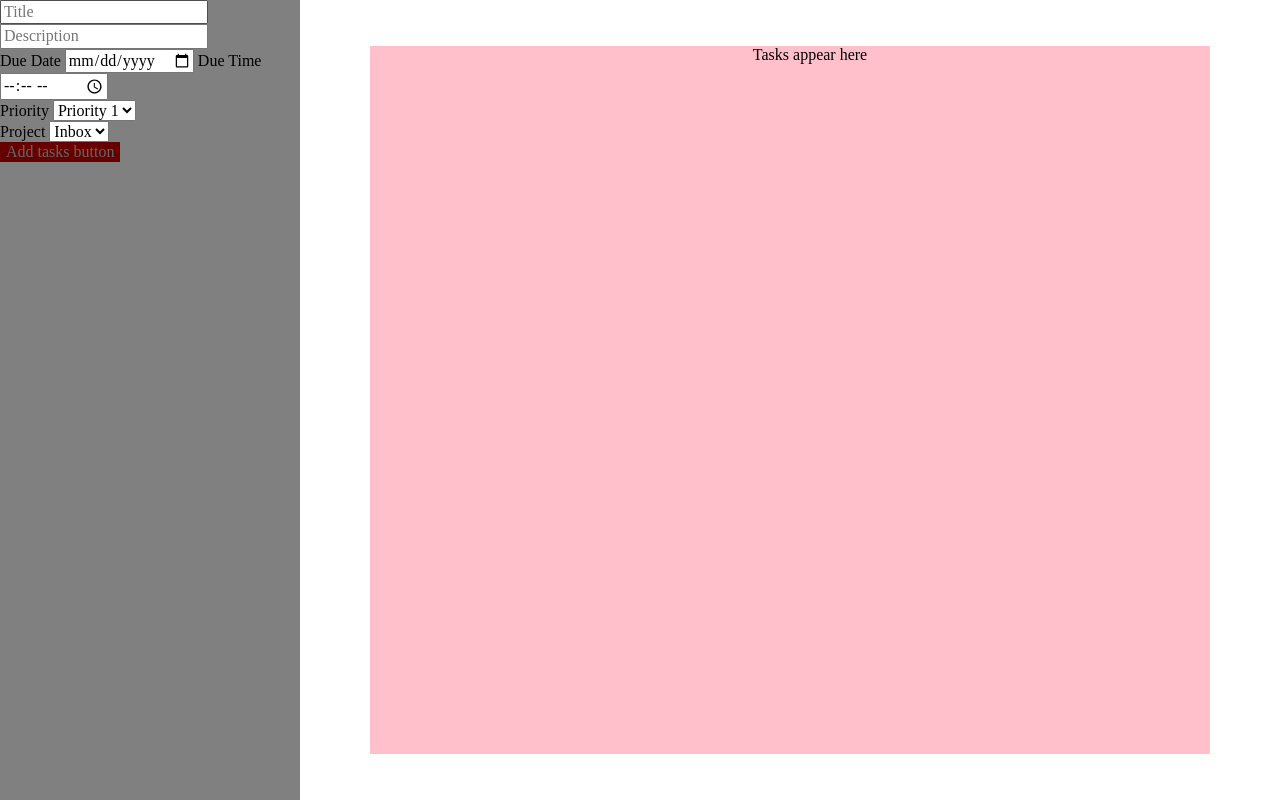
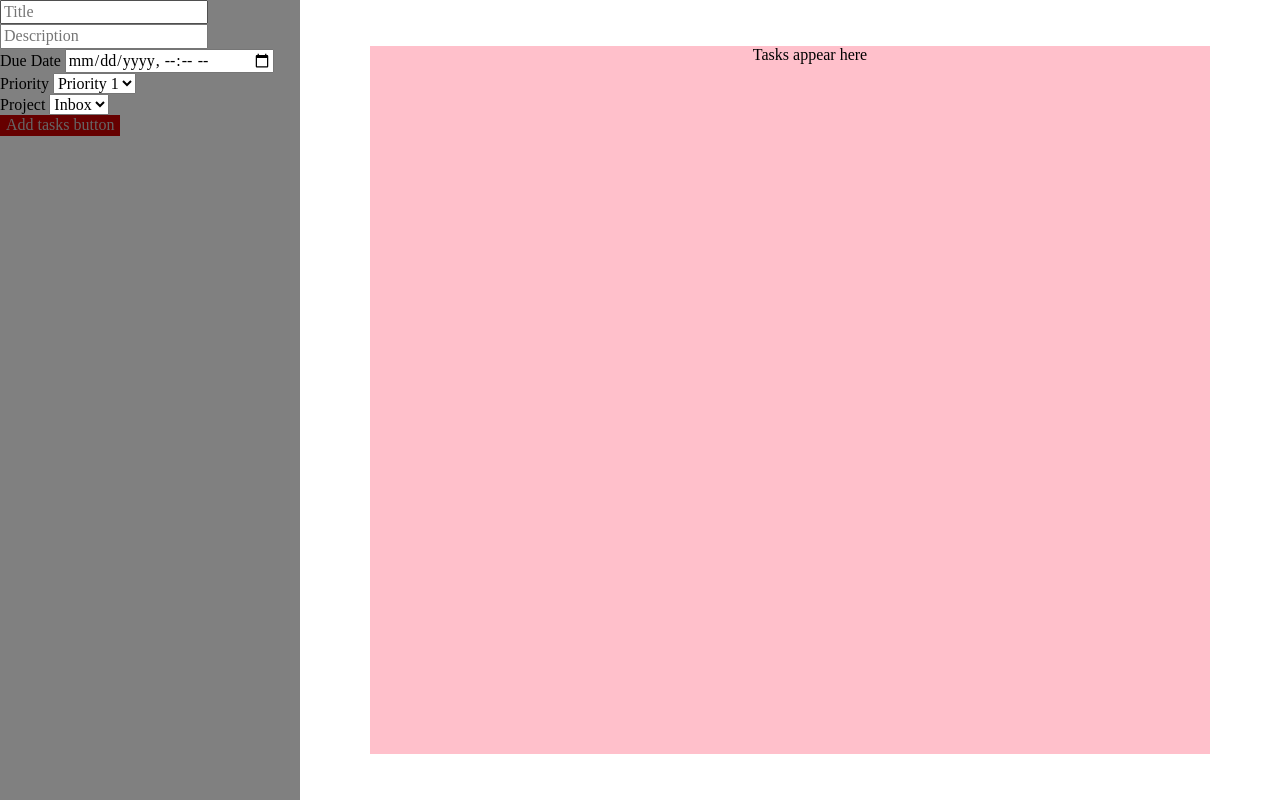
Before and after one commit to KojinKuro/todo-app, a website built with webpack: page src/index.html in a window 1280 px wide. Built offline with nearby package versions, Linux system fonts and the light colour scheme.

Commit message:
Merge date and time inputs

```diff
--- a/src/index.html
+++ b/src/index.html
@@ -22,9 +22,7 @@
           </div>
           <div>
             <label for="due-date">Due Date</label>
-            <input type="date" name="due-date" id="due-date" />
-            <label for="due-time">Due Time</label>
-            <input type="time" name="due-time" id="due-time" />
+            <input type="datetime-local" name="due-date" id="due-date" />
           </div>
           <div>
             <label for="priority">Priority</label>
```
